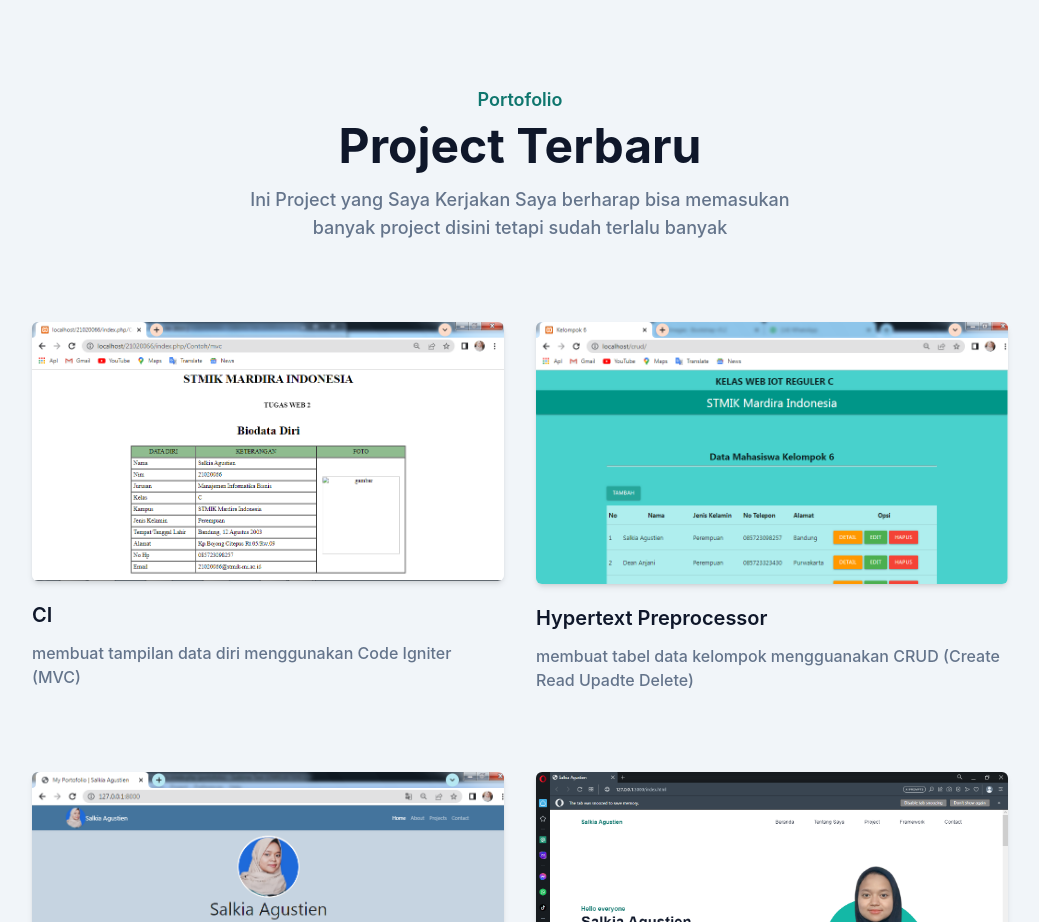
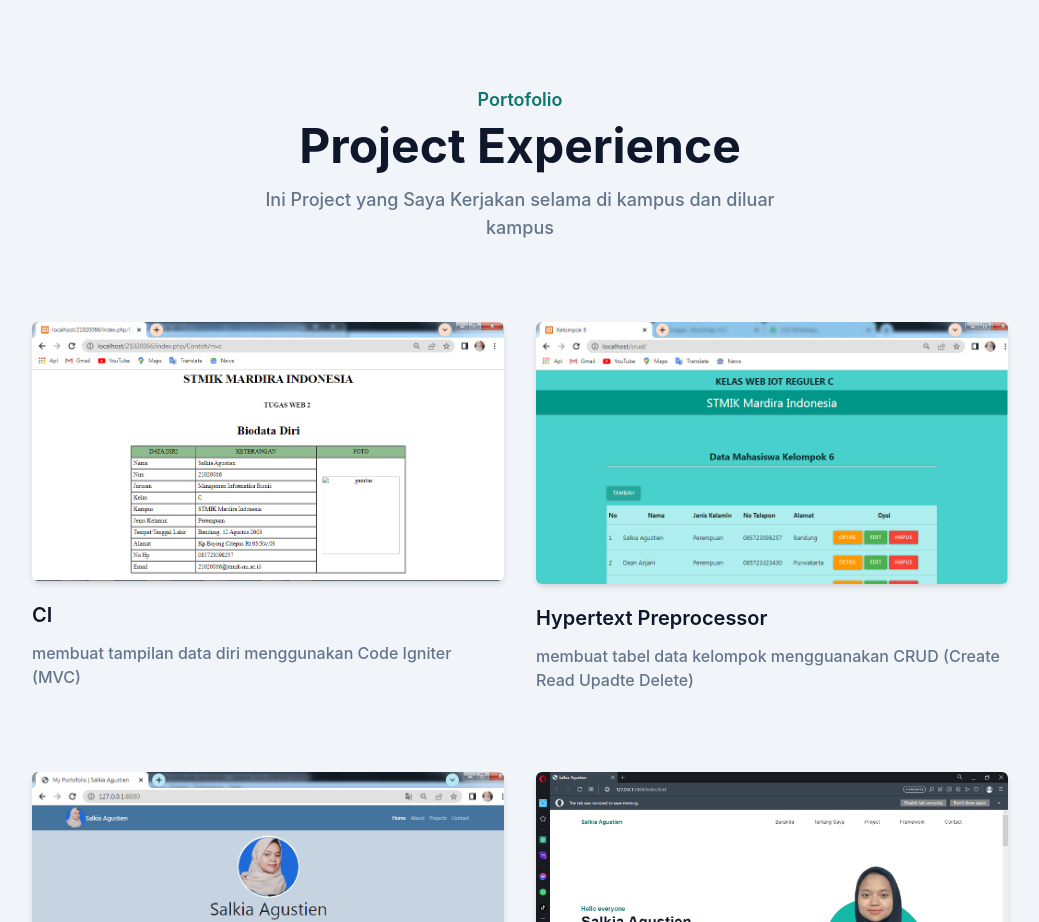
Before and after one commit to salkia/SalkiaSeo, a website: page index.html in a window 1280 px wide. Shown: the part 1640-2562 px from the top of the page, without its empty margins (120-1159 px from the left). Drawn offline with Linux system fonts and the light colour scheme.

Commit message:
index.html

```diff
--- a/index.html
+++ b/index.html
@@ -177,8 +177,8 @@
         <div class="w-full px-4">
           <div class="mx-auto mb-16 max-w-xl text-center">
             <h4 class="mb-2 text-lg font-semibold text-primary">Portofolio</h4>
-            <h2 class="mb-4 text-3xl font-bold text-dark dark:text-white sm:text-4xl lg:text-5xl">Project Terbaru</h2>
-            <p class="text-md font-medium text-secondary md:text-lg">Ini Project yang Saya Kerjakan Saya berharap bisa memasukan banyak project disini tetapi sudah terlalu banyak</p>
+            <h2 class="mb-4 text-3xl font-bold text-dark dark:text-white sm:text-4xl lg:text-5xl">Project Experience</h2>
+            <p class="text-md font-medium text-secondary md:text-lg">Ini Project yang Saya Kerjakan selama di kampus dan diluar kampus</p>
           </div>
         </div>
         <!-- gambar 1 -->
```
